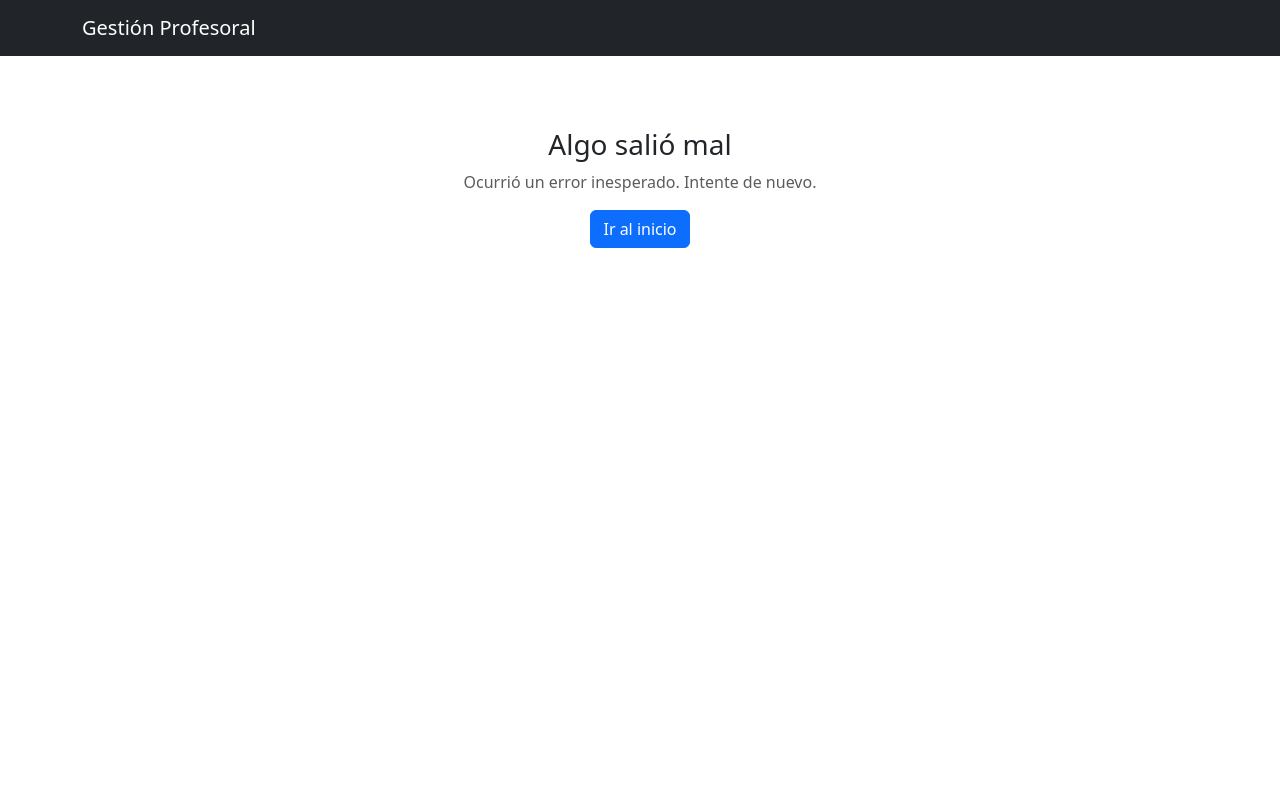
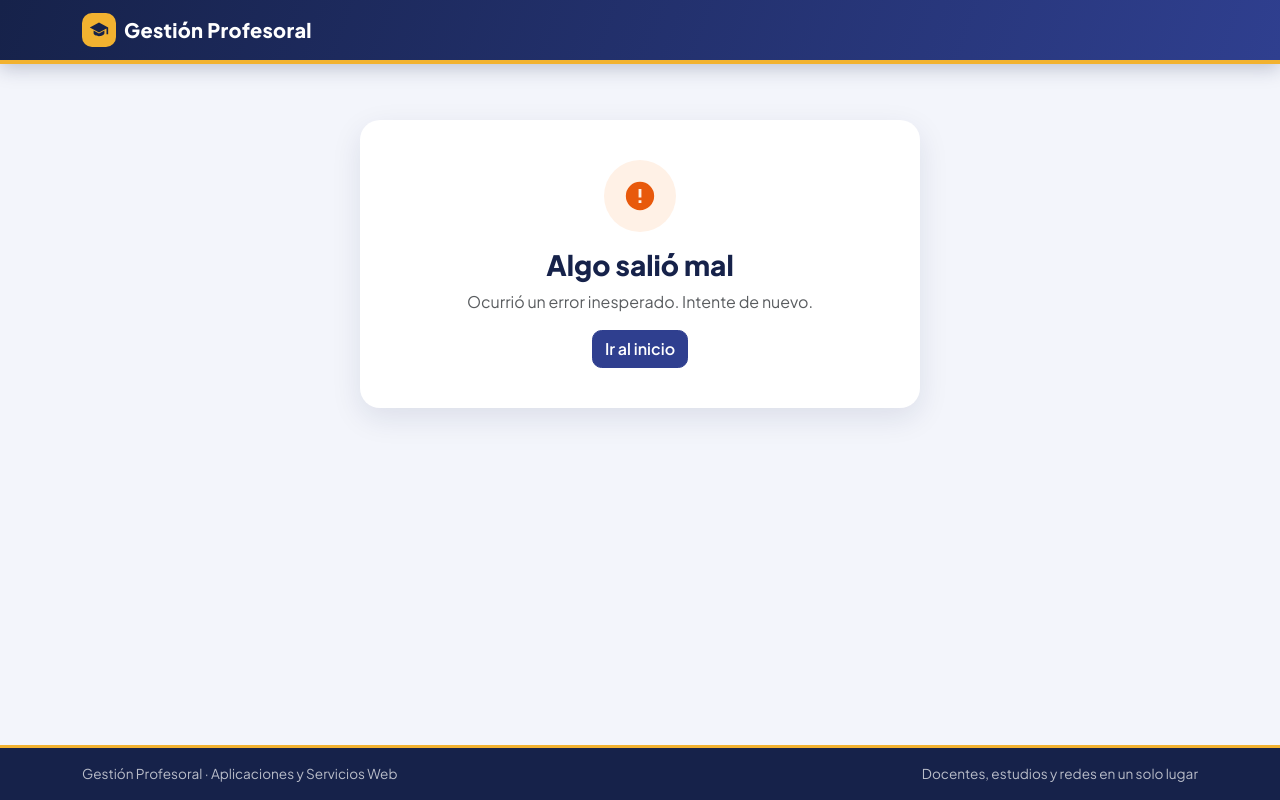
Before and after one commit to juanjosedh28-alt/proyecto_gestion_profesoral, an ASP.NET Core app: page /Error in a window 1280 px wide. Run offline with ASP.NET Core 8, Linux system fonts and the light colour scheme.

Commit message:
Front: tema visual (azul noche y dorado, un color por grupo de tablas, portada de inicio, entrada y avisos con tarjeta, pie de pagina)
Co-Authored-By: Claude Opus 5.5 <noreply@anthropic.com>
Claude-Session: https://claude.ai/code/session_01ARWuSf4dLYNHrEJH7h9gR9

```diff
--- a/front_razor/Pages/Error.cshtml
+++ b/front_razor/Pages/Error.cshtml
@@ -3,7 +3,17 @@
 @{ ViewData["Title"] = Model.Titulo; }
 
 @* El código HTTP (403, 404, 500) va en la respuesta, no en la pantalla: la persona lee palabras, no números. *@
-<div class="text-center py-5">
+<div class="gp-aviso">
+    <div class="gp-icono" aria-hidden="true">
+        @if (Model.Codigo == 403)
+        {
+            <svg width="34" height="34" viewBox="0 0 24 24" fill="currentColor"><path d="M12 1a5 5 0 0 0-5 5v3H6a2 2 0 0 0-2 2v9a2 2 0 0 0 2 2h12a2 2 0 0 0 2-2v-9a2 2 0 0 0-2-2h-1V6a5 5 0 0 0-5-5Zm-3 8V6a3 3 0 1 1 6 0v3H9Zm3 4a2 2 0 0 1 1 3.7V19h-2v-2.3A2 2 0 0 1 12 13Z"/></svg>
+        }
+        else
+        {
+            <svg width="34" height="34" viewBox="0 0 24 24" fill="currentColor"><path d="M12 2a10 10 0 1 0 0 20 10 10 0 0 0 0-20Zm1 15h-2v-2h2v2Zm0-4h-2V7h2v6Z"/></svg>
+        }
+    </div>
     <h1 class="h3">@Model.Titulo</h1>
     <p class="text-muted">@Model.Texto</p>
     @if (Model.Codigo == 403)
--- a/front_razor/Pages/Shared/_Layout.cshtml
+++ b/front_razor/Pages/Shared/_Layout.cshtml
@@ -20,6 +20,10 @@
     <meta name="viewport" content="width=device-width, initial-scale=1.0" />
     <title>@ViewData["Title"] - Gestión Profesoral</title>
     <link rel="stylesheet" href="https://cdn.jsdelivr.net/npm/bootstrap@5.3.3/dist/css/bootstrap.min.css" />
+    <link rel="preconnect" href="https://fonts.googleapis.com" />
+    <link rel="stylesheet" href="https://fonts.googleapis.com/css2?family=Plus+Jakarta+Sans:wght@400;500;600;700;800&display=swap" />
+    @* El tema visual (colores, tarjetas, tablas): va después de Bootstrap para ajustarlo. *@
+    <link rel="stylesheet" href="~/css/tema.css" asp-append-version="true" />
     <style>
         /* (v3) Modo consulta: se esconden los controles que escriben.
            El botón «Salir» (clase no-ocultar) y los formularios de solo lectura se respetan. */
@@ -30,9 +34,14 @@
     </style>
 </head>
 <body class="@(soloLectura ? "solo-lectura" : "")">
-    <nav class="navbar navbar-expand-lg navbar-dark bg-dark mb-4">
+    <nav class="navbar navbar-expand-lg navbar-dark gp-barra mb-4">
         <div class="container">
-            <a class="navbar-brand" href="/">Gestión Profesoral</a>
+            <a class="navbar-brand" href="/">
+                <span class="gp-logo" aria-hidden="true">
+                    <svg width="20" height="20" viewBox="0 0 24 24" fill="currentColor"><path d="M12 3 1 9l11 6 9-4.9V17h2V9L12 3Zm-6.5 9.7V16c0 1.7 2.9 3.5 6.5 3.5s6.5-1.8 6.5-3.5v-3.3L12 16.3l-6.5-3.6Z"/></svg>
+                </span>
+                Gestión Profesoral
+            </a>
             @if (conSesion)
             {
                 <button class="navbar-toggler" type="button" data-bs-toggle="collapse" data-bs-target="#menu" aria-label="Menú">
@@ -92,8 +101,8 @@
                             </li>
                         }
                     </ul>
-                    <div class="d-flex align-items-center gap-2 text-light small">
-                        <span title="@SesionUsuario.Email(sesion)">@SesionUsuario.Nombre(sesion) <span class="text-secondary">(@SesionUsuario.Roles(sesion))</span></span>
+                    <div class="d-flex align-items-center gap-2 text-light small gp-usuario">
+                        <span title="@SesionUsuario.Email(sesion)">@SesionUsuario.Nombre(sesion) <span class="gp-rol">@SesionUsuario.Roles(sesion)</span></span>
                         <form method="post" action="/Sesion/Salir" class="no-ocultar m-0">
                             @Html.AntiForgeryToken()
                             <button class="btn btn-sm btn-outline-light">Salir</button>
@@ -112,6 +121,12 @@
         @if (TempData["Error"] is string error) { <div class="alert alert-danger">@error</div> }
         @RenderBody()
     </main>
+    <footer class="gp-pie">
+        <div class="container d-flex flex-wrap justify-content-between gap-2">
+            <span>Gestión Profesoral · Aplicaciones y Servicios Web</span>
+            <span>Docentes, estudios y redes en un solo lugar</span>
+        </div>
+    </footer>
     <script src="https://cdn.jsdelivr.net/npm/bootstrap@5.3.3/dist/js/bootstrap.bundle.min.js"></script>
     @await RenderSectionAsync("Scripts", required: false)
 </body>
--- /dev/null
+++ b/front_razor/wwwroot/css/tema.css
@@ -0,0 +1,135 @@
+/* =====================================================================
+   Tema visual de Gestión Profesoral.
+   Solo cambia la apariencia: no esconde ni muestra nada (el modo consulta
+   sigue en _Layout.cshtml). Va DESPUÉS de Bootstrap para poder ajustarlo.
+   Colores: azul noche (institucional), dorado (acento) y un color por grupo
+   de tablas, el mismo en el menú y en la página de inicio.
+   ===================================================================== */
+:root {
+    --gp-noche: #16224a;
+    --gp-indigo: #2f3f8f;
+    --gp-dorado: #f2b230;
+    --gp-fondo: #f3f5fb;
+    --gp-texto: #1f2937;
+    --gp-catalogos: #0f8b8d;   /* verde azulado */
+    --gp-docentes: #3b5bdb;    /* azul */
+    --gp-relaciones: #8b5cf6;  /* violeta */
+    --gp-acceso: #e8590c;      /* naranja */
+    --bs-primary: #2f3f8f;
+    --bs-primary-rgb: 47, 63, 143;
+    --bs-link-color: #2f3f8f;
+    --bs-link-hover-color: #16224a;
+    --bs-body-font-family: "Plus Jakarta Sans", system-ui, -apple-system, "Segoe UI", sans-serif;
+}
+
+body {
+    background: var(--gp-fondo);
+    color: var(--gp-texto);
+    min-height: 100vh;
+    display: flex;
+    flex-direction: column;
+}
+main { flex: 1; }
+
+/* ---------- Barra superior ---------- */
+.gp-barra {
+    background: linear-gradient(110deg, var(--gp-noche) 0%, var(--gp-indigo) 100%);
+    border-bottom: 4px solid var(--gp-dorado);
+    box-shadow: 0 4px 18px rgba(22, 34, 74, .25);
+}
+.gp-barra .navbar-brand { font-weight: 800; letter-spacing: .3px; display: flex; align-items: center; gap: .5rem; }
+.gp-barra .navbar-brand .gp-logo {
+    width: 34px; height: 34px; border-radius: 10px;
+    background: var(--gp-dorado); color: var(--gp-noche);
+    display: inline-flex; align-items: center; justify-content: center;
+}
+.gp-barra .nav-link { color: rgba(255, 255, 255, .85) !important; font-weight: 500; border-radius: .5rem; }
+.gp-barra .nav-link:hover, .gp-barra .nav-link.show { color: #fff !important; background: rgba(255, 255, 255, .12); }
+.gp-barra .dropdown-menu { border: 0; border-radius: .75rem; box-shadow: 0 12px 30px rgba(22, 34, 74, .18); padding: .4rem; }
+.gp-barra .dropdown-item { border-radius: .5rem; }
+.gp-barra .dropdown-item:hover { background: #eef1fb; color: var(--gp-noche); }
+.gp-usuario { background: rgba(255, 255, 255, .12); border-radius: 999px; padding: .25rem .4rem .25rem .8rem; }
+.gp-rol { background: var(--gp-dorado); color: var(--gp-noche); font-weight: 700; border-radius: 999px; padding: .1rem .55rem; font-size: .75rem; }
+
+/* ---------- Títulos y contenido ---------- */
+main h1, main .h3 { font-weight: 800; color: var(--gp-noche); }
+main > h1, main > .d-flex > h1, main > div > h1.h3 { border-left: 6px solid var(--gp-dorado); padding-left: .65rem; }
+
+.table-responsive, main > form, .gp-panel {
+    background: #fff;
+    border-radius: 1rem;
+    box-shadow: 0 6px 20px rgba(22, 34, 74, .07);
+    padding: 1rem 1.25rem;
+}
+.table { margin-bottom: 0; }
+.table thead th {
+    background: var(--gp-noche); color: #fff; font-weight: 600;
+    border: 0; white-space: nowrap;
+}
+.table thead th:first-child { border-top-left-radius: .6rem; }
+.table thead th:last-child { border-top-right-radius: .6rem; }
+.table-striped > tbody > tr:nth-of-type(odd) > * { --bs-table-striped-bg: #f6f8fd; }
+.table-hover > tbody > tr:hover > *, .table > tbody > tr:hover > * { background-color: #eef2ff; }
+
+.btn { border-radius: .6rem; font-weight: 600; }
+.btn-primary { background: var(--gp-indigo); border-color: var(--gp-indigo); }
+.btn-primary:hover, .btn-primary:focus { background: var(--gp-noche); border-color: var(--gp-noche); }
+.form-control:focus, .form-select:focus { border-color: var(--gp-indigo); box-shadow: 0 0 0 .2rem rgba(47, 63, 143, .18); }
+.alert { border: 0; border-radius: .8rem; box-shadow: 0 3px 10px rgba(0, 0, 0, .04); }
+.alert-info { background: #fff6dd; color: #7a5200; border-left: 5px solid var(--gp-dorado); }
+
+/* ---------- Página de inicio ---------- */
+.gp-portada {
+    background: linear-gradient(120deg, var(--gp-noche), var(--gp-indigo) 60%, #4c63c7);
+    color: #fff; border-radius: 1.25rem; padding: 2rem 2.25rem; margin-bottom: 1.5rem;
+    position: relative; overflow: hidden; box-shadow: 0 10px 30px rgba(22, 34, 74, .25);
+}
+.gp-portada::after {   /* círculos dorados de fondo */
+    content: ""; position: absolute; right: -60px; top: -60px; width: 240px; height: 240px;
+    border-radius: 50%; border: 40px solid rgba(242, 178, 48, .25);
+}
+.gp-portada h1 { color: #fff; font-weight: 800; border: 0; padding: 0; }
+.gp-portada p { color: rgba(255, 255, 255, .85); margin: 0; }
+
+.gp-grupo { display: flex; align-items: center; gap: .6rem; margin: 1.75rem 0 1rem; font-weight: 800; color: var(--gp-noche); }
+.gp-grupo .gp-punto { width: 14px; height: 14px; border-radius: 50%; background: var(--gp-color); box-shadow: 0 0 0 4px color-mix(in srgb, var(--gp-color) 25%, transparent); }
+
+.gp-catalogos { --gp-color: var(--gp-catalogos); }
+.gp-docentes { --gp-color: var(--gp-docentes); }
+.gp-relaciones { --gp-color: var(--gp-relaciones); }
+.gp-acceso { --gp-color: var(--gp-acceso); }
+
+.gp-tarjetas .card {
+    border: 0; border-radius: 1rem; border-top: 5px solid var(--gp-color);
+    box-shadow: 0 6px 18px rgba(22, 34, 74, .08);
+    transition: transform .15s ease, box-shadow .15s ease;
+}
+.gp-tarjetas .card:hover { transform: translateY(-4px); box-shadow: 0 14px 28px rgba(22, 34, 74, .16); }
+.gp-tarjetas .card h3 { color: var(--gp-noche); font-weight: 700; }
+.gp-tarjetas .card .gp-num {
+    display: inline-flex; align-items: center; justify-content: center;
+    width: 28px; height: 28px; border-radius: 8px; margin-right: .45rem;
+    background: color-mix(in srgb, var(--gp-color) 15%, #fff); color: var(--gp-color); font-weight: 800; font-size: .85rem;
+}
+.gp-tarjetas .card.gp-maestro { background: linear-gradient(135deg, #fff 60%, color-mix(in srgb, var(--gp-color) 10%, #fff)); }
+
+/* ---------- Iniciar sesión ---------- */
+.gp-entrada { max-width: 420px; margin: 2rem auto; background: #fff; border-radius: 1.25rem; overflow: hidden; box-shadow: 0 16px 40px rgba(22, 34, 74, .18); }
+.gp-entrada-cabeza { background: linear-gradient(120deg, var(--gp-noche), var(--gp-indigo)); color: #fff; padding: 1.75rem 2rem; border-bottom: 4px solid var(--gp-dorado); }
+.gp-entrada-cabeza h1 { color: #fff; border: 0; padding: 0; margin: 0; }
+.gp-entrada-cuerpo { padding: 1.75rem 2rem 2rem; }
+
+/* ---------- Páginas de aviso (sin permiso, no encontrada, sin conexión) ---------- */
+.gp-aviso { max-width: 560px; margin: 2rem auto; background: #fff; border-radius: 1.25rem; padding: 2.5rem 2rem; text-align: center; box-shadow: 0 10px 30px rgba(22, 34, 74, .1); }
+.gp-aviso .gp-icono { width: 72px; height: 72px; border-radius: 50%; margin: 0 auto 1rem; display: flex; align-items: center; justify-content: center; background: #fff1e6; color: var(--gp-acceso); }
+
+/* ---------- Pie ---------- */
+.gp-pie { background: var(--gp-noche); color: rgba(255, 255, 255, .7); font-size: .85rem; padding: 1rem 0; border-top: 3px solid var(--gp-dorado); }
+
+/* ---------- Ajustes finos ---------- */
+.gp-aviso h1, .gp-entrada-cabeza h1 { border: 0 !important; padding: 0 !important; font-weight: 800; }
+.gp-usuario { border-radius: 1rem; }
+.btn-outline-primary { --bs-btn-color: var(--gp-indigo); --bs-btn-border-color: var(--gp-indigo); --bs-btn-hover-bg: var(--gp-indigo); --bs-btn-hover-border-color: var(--gp-indigo); --bs-btn-active-bg: var(--gp-noche); }
+.badge.bg-success { background: var(--gp-catalogos) !important; }
+
+main code { color: var(--gp-indigo); background: #eef1fb; padding: .1rem .35rem; border-radius: .35rem; }
```
Also changed, not shown: front_razor/Pages/Index.cshtml (+28 -26 lines), front_razor/Pages/Sesion/Iniciar.cshtml (+7 -5 lines).
